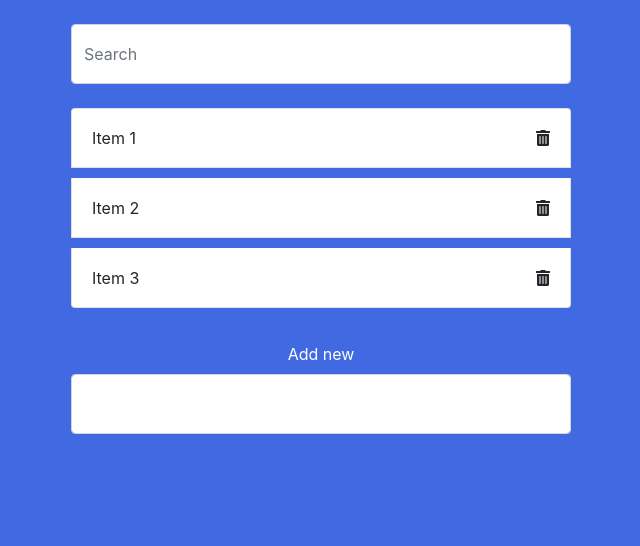
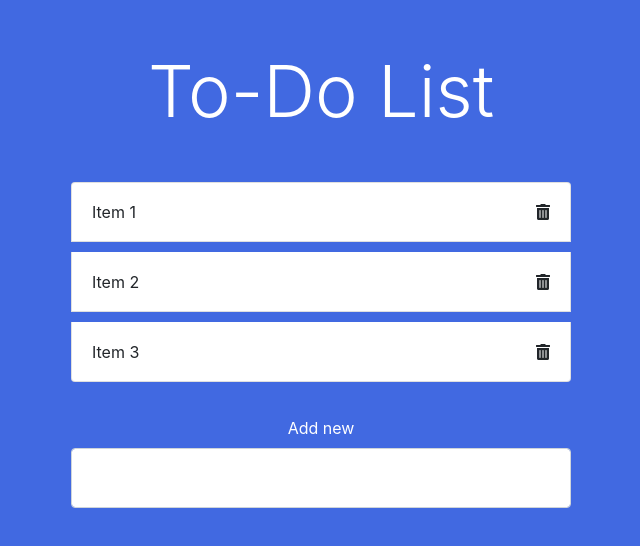
Before and after one commit to iamtusharbala/To-Do-List, a plain HTML site: page index.html in a window 1280 px wide. Shown: the whole page, without its empty margins (319-959 px from the left). Drawn offline with nearby package versions, Linux system fonts and the light colour scheme.

Commit message:
second commit

```diff
--- a/index.html
+++ b/index.html
@@ -16,15 +16,15 @@
 
 <body>
 
-    <!-- <div class="container my-5 heading">
+    <div class="container my-5 heading">
         <div class="title text-center mx-auto">
             <p class="text-white display-3">To-Do List</p>
         </div>
-    </div> -->
+    </div>
 
-    <form class="search text-center my-4">
+    <!-- <form class="search text-center my-4">
         <input type="text" class="form-control mx-auto" name="add" placeholder="Search">
-    </form>
+    </form> -->
 
     <ul class="list-group todos mx-auto">
         <li class="list-group-item d-flex justify-content-between align-items-center">
```
